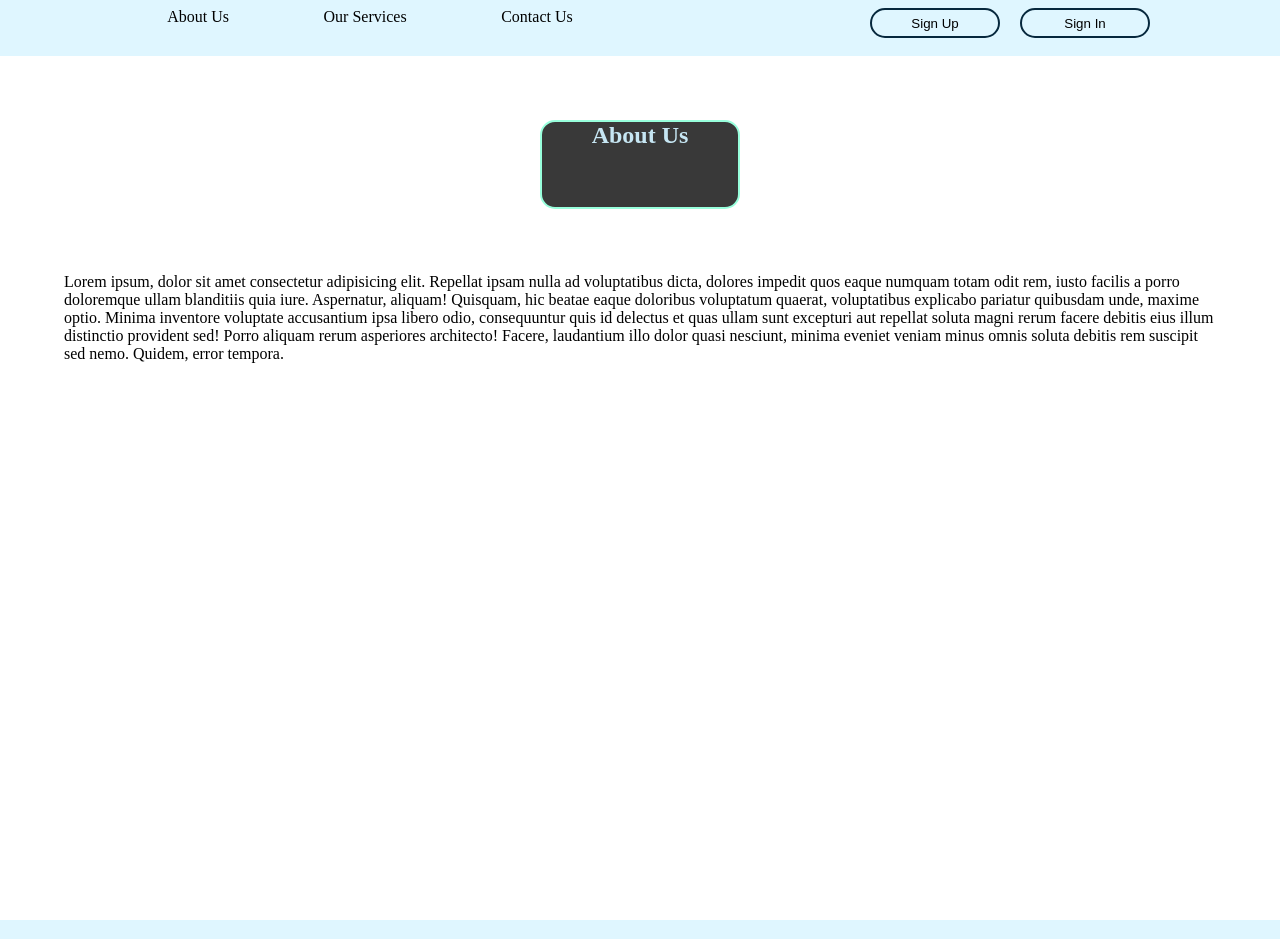
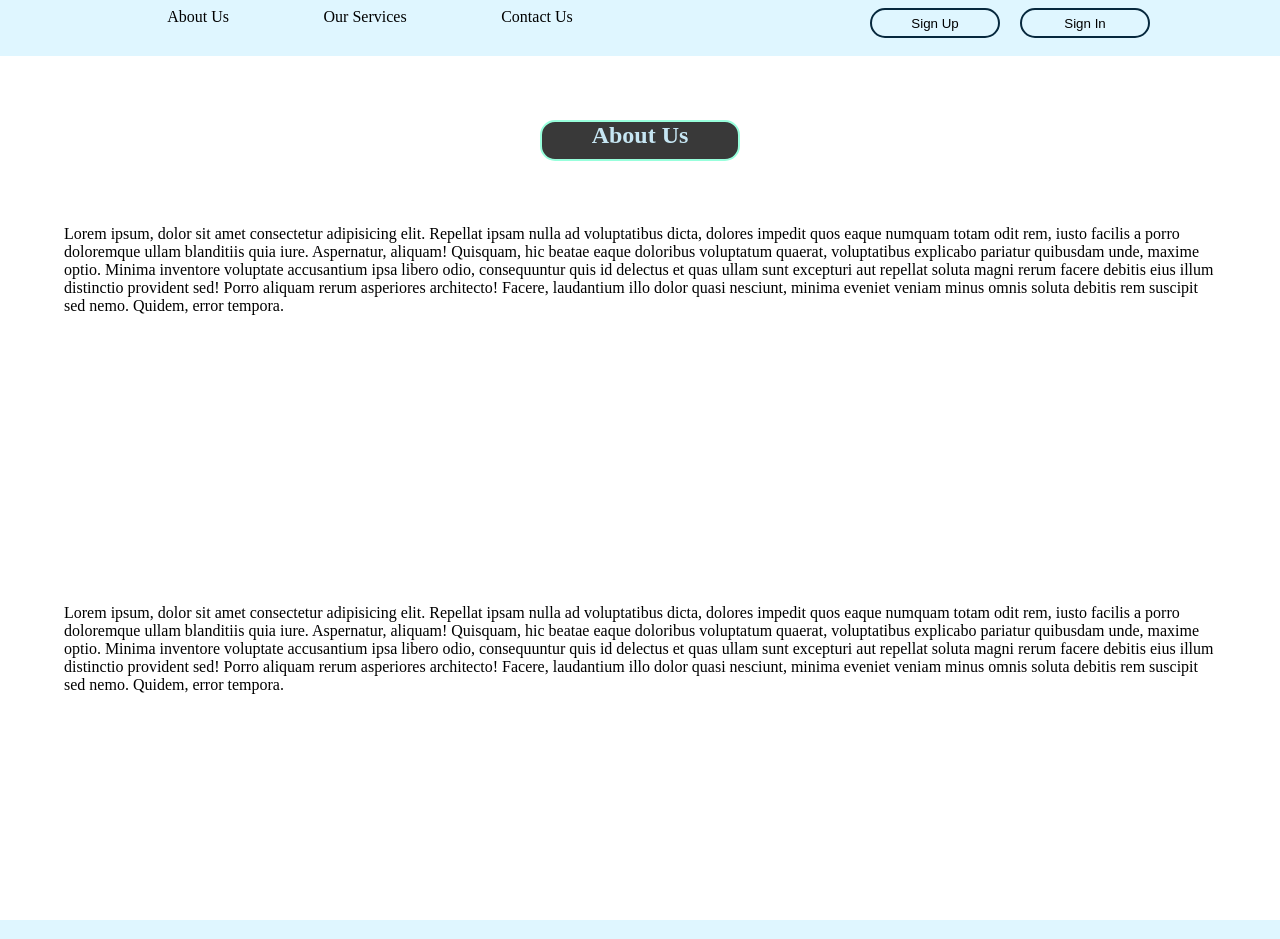
Before and after one commit to fidashn/Find-Alternative, a React (Create React App) app: page /about-us in a window 1280 px wide. Shown: the top 939 px of the page. Built offline with nearby package versions, Linux system fonts and the light colour scheme; the HTML template or start-up script is replaced by a standard one.

Commit message:
added one more paragraph to the about us page

```diff
--- a/src/Components/AboutUs.js
+++ b/src/Components/AboutUs.js
@@ -5,6 +5,7 @@ function AboutUs() {
     <div className='aboutUs-container'>
     <h2 className='aboutUs-title'>About Us</h2>
     <p className='aboutUs-p'>Lorem ipsum, dolor sit amet consectetur adipisicing elit. Repellat ipsam nulla ad voluptatibus dicta, dolores impedit quos eaque numquam totam odit rem, iusto facilis a porro doloremque ullam blanditiis quia iure. Aspernatur, aliquam! Quisquam, hic beatae eaque doloribus voluptatum quaerat, voluptatibus explicabo pariatur quibusdam unde, maxime optio. Minima inventore voluptate accusantium ipsa libero odio, consequuntur quis id delectus et quas ullam sunt excepturi aut repellat soluta magni rerum facere debitis eius illum distinctio provident sed! Porro aliquam rerum asperiores architecto! Facere, laudantium illo dolor quasi nesciunt, minima eveniet veniam minus omnis soluta debitis rem suscipit sed nemo. Quidem, error tempora.</p>
+    <p className='aboutUs-p'>Lorem ipsum, dolor sit amet consectetur adipisicing elit. Repellat ipsam nulla ad voluptatibus dicta, dolores impedit quos eaque numquam totam odit rem, iusto facilis a porro doloremque ullam blanditiis quia iure. Aspernatur, aliquam! Quisquam, hic beatae eaque doloribus voluptatum quaerat, voluptatibus explicabo pariatur quibusdam unde, maxime optio. Minima inventore voluptate accusantium ipsa libero odio, consequuntur quis id delectus et quas ullam sunt excepturi aut repellat soluta magni rerum facere debitis eius illum distinctio provident sed! Porro aliquam rerum asperiores architecto! Facere, laudantium illo dolor quasi nesciunt, minima eveniet veniam minus omnis soluta debitis rem suscipit sed nemo. Quidem, error tempora.</p>
 
     </div>
   )
```
